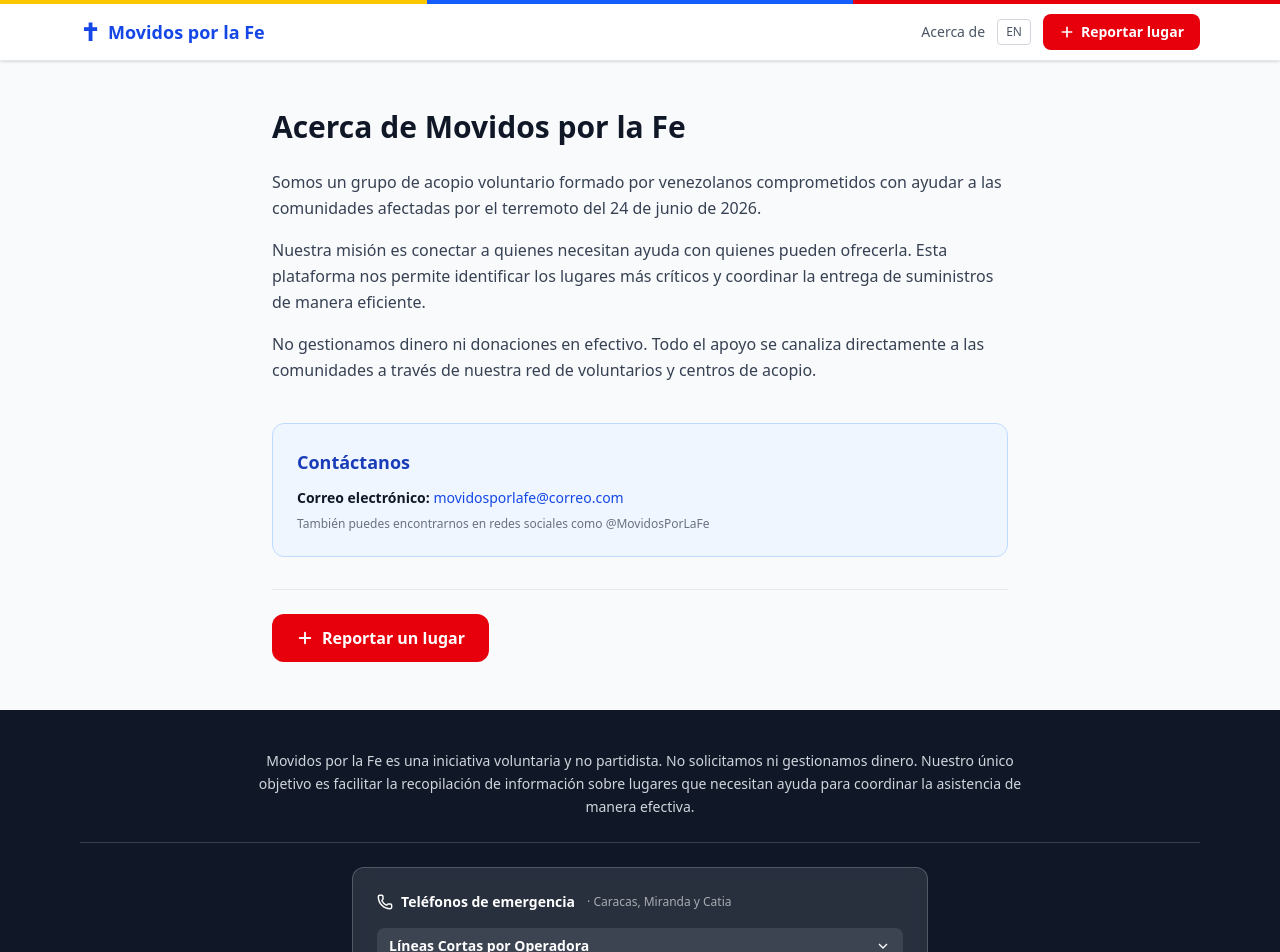
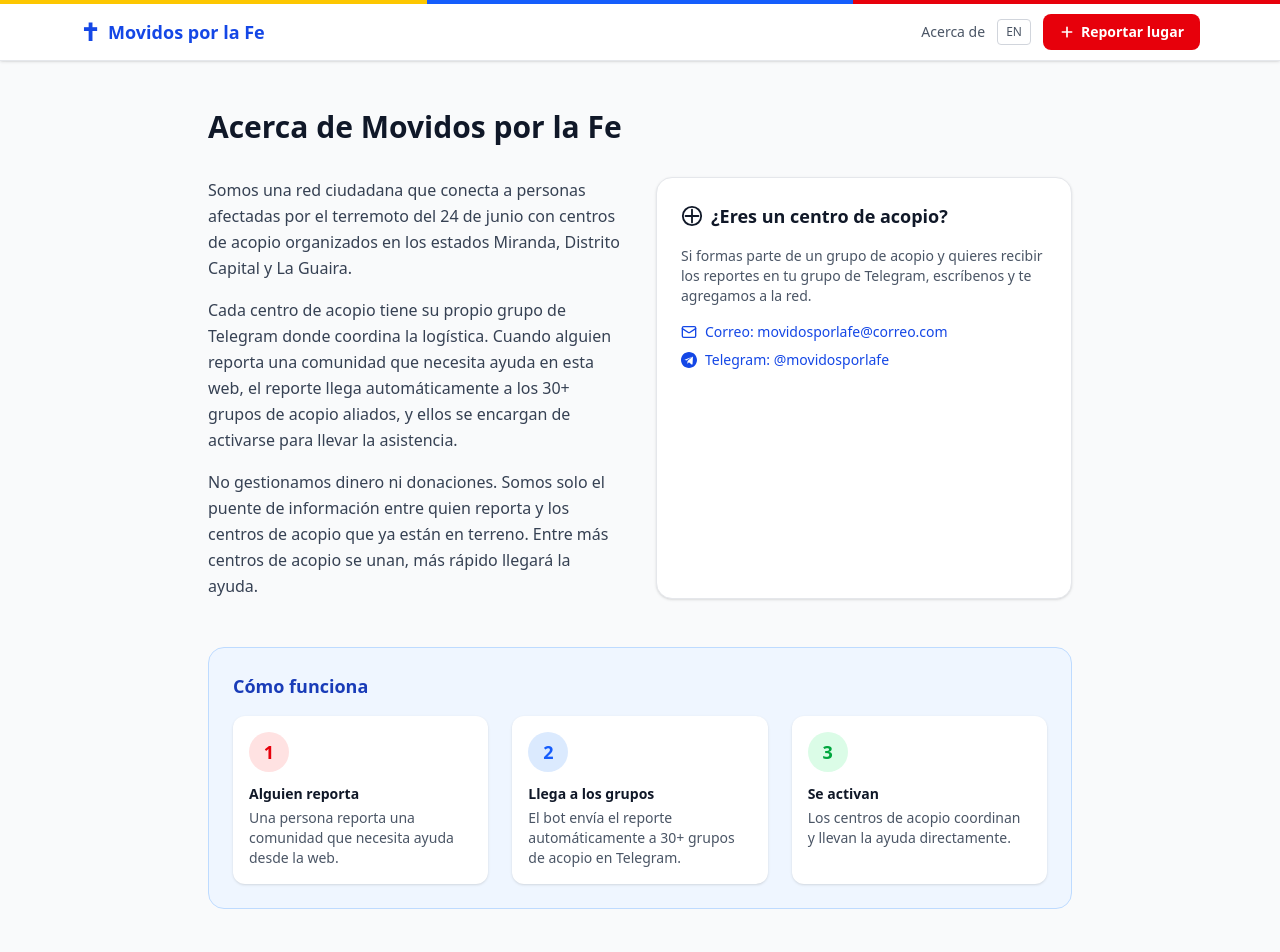
Before and after one commit to Th3Monarch/movidos-por-la-fe, a Next.js app: page /acerca in a window 1280 px wide. Shown: the top 952 px of the page. Built offline with nearby package versions, Linux system fonts and the light colour scheme.

Commit message:
multi-grupo Telegram, nueva pagina acerca de

```diff
--- a/src/app/acerca/page.tsx
+++ b/src/app/acerca/page.tsx
@@ -3,34 +3,97 @@
 import { useLang } from "@/lib/LanguageProvider";
 
 export default function AcercaPage() {
-  const { t } = useLang();
+  const { t, lang } = useLang();
 
   return (
-    <div className="max-w-3xl mx-auto px-4 py-12">
-      <h1 className="text-3xl font-bold text-gray-900 mb-6">{t("about.title")}</h1>
+    <div className="max-w-4xl mx-auto px-4 py-12">
+      <h1 className="text-3xl font-bold text-gray-900 mb-8">{t("about.title")}</h1>
 
+      <div className="grid md:grid-cols-2 gap-8 mb-12">
         <div className="space-y-4 text-gray-700 leading-relaxed">
           <p>{t("about.p1")}</p>
           <p>{t("about.p2")}</p>
           <p>{t("about.p3")}</p>
         </div>
-
-      <div className="mt-10 bg-blue-50 border border-blue-200 rounded-xl p-6">
-        <h2 className="font-bold text-lg text-blue-800 mb-3">{t("about.contact")}</h2>
+        <div className="bg-white border border-gray-200 rounded-2xl p-6 shadow-sm">
+          <h2 className="font-bold text-lg text-gray-900 mb-4 flex items-center gap-2">
+            <svg width="22" height="22" viewBox="0 0 24 24" fill="none" stroke="currentColor" strokeWidth="2" strokeLinecap="round" strokeLinejoin="round">
+              <path d="M12 5v14M5 12h14" />
+              <circle cx="12" cy="12" r="10" />
+            </svg>
+            {t("about.join")}
+          </h2>
+          <p className="text-gray-600 text-sm mb-4">{t("about.join_text")}</p>
           <div className="space-y-2 text-sm">
-          <p>
-            <span className="font-semibold">{t("about.email")}:</span>{" "}
-            <a href="mailto:movidosporlafe@correo.com" className="text-blue-700 hover:underline">
-              movidosporlafe@correo.com
+            <a
+              href="mailto:movidosporlafe@correo.com"
+              className="flex items-center gap-2 text-blue-700 hover:underline"
+            >
+              <svg width="16" height="16" viewBox="0 0 24 24" fill="none" stroke="currentColor" strokeWidth="2" strokeLinecap="round" strokeLinejoin="round">
+                <rect x="2" y="4" width="20" height="16" rx="2" />
+                <path d="m22 7-8.97 5.7a1.94 1.94 0 0 1-2.06 0L2 7" />
+              </svg>
+              {t("about.email")}: movidosporlafe@correo.com
             </a>
-          </p>
-          <p className="text-gray-500 text-xs mt-2">
-            También puedes encontrarnos en redes sociales como @MovidosPorLaFe
-          </p>
+            <a
+              href="https://t.me/movidosporlafe"
+              target="_blank"
+              className="flex items-center gap-2 text-blue-700 hover:underline"
+            >
+              <svg width="16" height="16" viewBox="0 0 24 24" fill="currentColor">
+                <path d="M12 0C5.373 0 0 5.373 0 12s5.373 12 12 12 12-5.373 12-12S18.627 0 12 0zM5.5 11.5l11.2-4.4c.5-.2 1 .1 1.1.6l.1.1-.6 10.2c-.1.5-.5.8-1 .8-.4 0-.7-.2-.9-.4l-3.5-2.9-1.7 1.6c-.2.2-.4.3-.7.3l.3-3.8 6.5-5.9c.2-.2 0-.3-.2-.2l-8 5.1-3.6-1.2c-.5-.2-.5-.5-.1-.6z" />
+              </svg>
+              {t("about.telegram")}: @movidosporlafe
+            </a>
+          </div>
         </div>
       </div>
 
-      <div className="mt-8 border-t border-gray-200 pt-6">
+      {lang === "es" ? (
+        <div className="bg-blue-50 border border-blue-200 rounded-2xl p-6 mb-12">
+          <h2 className="font-bold text-lg text-blue-800 mb-4">Cómo funciona</h2>
+          <div className="grid sm:grid-cols-3 gap-6 text-sm">
+            <div className="bg-white rounded-xl p-4 shadow-sm">
+              <div className="w-10 h-10 bg-red-100 rounded-full flex items-center justify-center mb-3 text-red-600 font-bold text-lg">1</div>
+              <h3 className="font-semibold text-gray-900 mb-1">Alguien reporta</h3>
+              <p className="text-gray-600">Una persona reporta una comunidad que necesita ayuda desde la web.</p>
+            </div>
+            <div className="bg-white rounded-xl p-4 shadow-sm">
+              <div className="w-10 h-10 bg-blue-100 rounded-full flex items-center justify-center mb-3 text-blue-600 font-bold text-lg">2</div>
+              <h3 className="font-semibold text-gray-900 mb-1">Llega a los grupos</h3>
+              <p className="text-gray-600">El bot envía el reporte automáticamente a 30+ grupos de acopio en Telegram.</p>
+            </div>
+            <div className="bg-white rounded-xl p-4 shadow-sm">
+              <div className="w-10 h-10 bg-green-100 rounded-full flex items-center justify-center mb-3 text-green-600 font-bold text-lg">3</div>
+              <h3 className="font-semibold text-gray-900 mb-1">Se activan</h3>
+              <p className="text-gray-600">Los centros de acopio coordinan y llevan la ayuda directamente.</p>
+            </div>
+          </div>
+        </div>
+      ) : (
+        <div className="bg-blue-50 border border-blue-200 rounded-2xl p-6 mb-12">
+          <h2 className="font-bold text-lg text-blue-800 mb-4">How it works</h2>
+          <div className="grid sm:grid-cols-3 gap-6 text-sm">
+            <div className="bg-white rounded-xl p-4 shadow-sm">
+              <div className="w-10 h-10 bg-red-100 rounded-full flex items-center justify-center mb-3 text-red-600 font-bold text-lg">1</div>
+              <h3 className="font-semibold text-gray-900 mb-1">Someone reports</h3>
+              <p className="text-gray-600">A person reports a community in need through the website.</p>
+            </div>
+            <div className="bg-white rounded-xl p-4 shadow-sm">
+              <div className="w-10 h-10 bg-blue-100 rounded-full flex items-center justify-center mb-3 text-blue-600 font-bold text-lg">2</div>
+              <h3 className="font-semibold text-gray-900 mb-1">Groups receive it</h3>
+              <p className="text-gray-600">The bot sends the report to 30+ relief center Telegram groups.</p>
+            </div>
+            <div className="bg-white rounded-xl p-4 shadow-sm">
+              <div className="w-10 h-10 bg-green-100 rounded-full flex items-center justify-center mb-3 text-green-600 font-bold text-lg">3</div>
+              <h3 className="font-semibold text-gray-900 mb-1">They activate</h3>
+              <p className="text-gray-600">Relief centers coordinate and deliver help directly.</p>
+            </div>
+          </div>
+        </div>
+      )}
+
+      <div className="border-t border-gray-200 pt-8">
         <a
           href="/reportar"
           className="inline-flex items-center gap-2 bg-red-600 hover:bg-red-700 text-white font-semibold px-6 py-3 rounded-xl transition-colors"
--- a/src/i18n/es.json
+++ b/src/i18n/es.json
@@ -71,11 +71,14 @@
   "form.error": "Ocurrió un error al enviar el reporte. Intenta de nuevo.",
   "form.required": "Campo requerido",
   "about.title": "Acerca de Movidos por la Fe",
-  "about.p1": "Somos un grupo de acopio voluntario formado por venezolanos comprometidos con ayudar a las comunidades afectadas por el terremoto del 24 de junio de 2026.",
-  "about.p2": "Nuestra misión es conectar a quienes necesitan ayuda con quienes pueden ofrecerla. Esta plataforma nos permite identificar los lugares más críticos y coordinar la entrega de suministros de manera eficiente.",
-  "about.p3": "No gestionamos dinero ni donaciones en efectivo. Todo el apoyo se canaliza directamente a las comunidades a través de nuestra red de voluntarios y centros de acopio.",
-  "about.contact": "Contáctanos",
-  "about.email": "Correo electrónico",
+  "about.p1": "Somos una red ciudadana que conecta a personas afectadas por el terremoto del 24 de junio con centros de acopio organizados en los estados Miranda, Distrito Capital y La Guaira.",
+  "about.p2": "Cada centro de acopio tiene su propio grupo de Telegram donde coordina la logística. Cuando alguien reporta una comunidad que necesita ayuda en esta web, el reporte llega automáticamente a los 30+ grupos de acopio aliados, y ellos se encargan de activarse para llevar la asistencia.",
+  "about.p3": "No gestionamos dinero ni donaciones. Somos solo el puente de información entre quien reporta y los centros de acopio que ya están en terreno. Entre más centros de acopio se unan, más rápido llegará la ayuda.",
+  "about.join": "¿Eres un centro de acopio?",
+  "about.join_text": "Si formas parte de un grupo de acopio y quieres recibir los reportes en tu grupo de Telegram, escríbenos y te agregamos a la red.",
+  "about.contact_title": "Únete a la red",
+  "about.email": "Correo",
+  "about.telegram": "Telegram",
   "footer.mission": "Movidos por la Fe es una iniciativa voluntaria y no partidista. No solicitamos ni gestionamos dinero. Nuestro único objetivo es facilitar la recopilación de información sobre lugares que necesitan ayuda para coordinar la asistencia de manera efectiva.",
   "footer.emergency": "Ante una emergencia médica, llama a los organismos de rescate. Verifica siempre la información antes de difundirla.",
   "footer.problem": "¿Encontraste un problema en el sitio?",
--- a/src/lib/telegram.ts
+++ b/src/lib/telegram.ts
@@ -1,7 +1,9 @@
 const TELEGRAM_BOT_TOKEN = process.env.TELEGRAM_BOT_TOKEN!;
-const TELEGRAM_CHAT_ID = process.env.TELEGRAM_CHAT_ID!;
+const TELEGRAM_CHAT_IDS = (process.env.TELEGRAM_CHAT_IDS || process.env.TELEGRAM_CHAT_ID || "").split(",").map(s => s.trim()).filter(Boolean);
+const SITE_URL = process.env.SITE_URL || "https://movidos-por-la-fe.up.railway.app";
 
 interface PlaceData {
+  id?: string | number;
   name: string;
   state: string;
   city: string;
@@ -77,7 +79,7 @@ function buildMessage(data: PlaceData): string {
       ? `<b>🖼 Fotos:</b> ${data.photo_urls.length} adjunta(s)`
       : null,
     `<b>🔗 Ver en web:</b>`,
-    `https://movidosporlafe.vercel.app`,
+    `${SITE_URL}/lugar/${data.id}`,
   ]
     .filter(Boolean)
     .join("\n");
@@ -95,7 +97,7 @@ async function fetchWithTimeout(url: string, options: RequestInit, ms = 20000) {
 }
 
 export async function sendTelegramNotification(data: PlaceData): Promise<boolean> {
-  if (!TELEGRAM_BOT_TOKEN || !TELEGRAM_CHAT_ID) {
+  if (!TELEGRAM_BOT_TOKEN || TELEGRAM_CHAT_IDS.length === 0) {
     console.warn("Telegram not configured");
     return false;
   }
@@ -103,6 +105,9 @@ export async function sendTelegramNotification(data: PlaceData): Promise<boolean
   const api = `https://api.telegram.org/bot${TELEGRAM_BOT_TOKEN}`;
   const text = buildMessage(data);
 
+  let allOk = true;
+
+  for (const chatId of TELEGRAM_CHAT_IDS) {
     try {
       if (data.photo_urls && data.photo_urls.length > 0) {
         const media = data.photo_urls.slice(0, 10).map((url, i) => ({
@@ -115,29 +120,30 @@ export async function sendTelegramNotification(data: PlaceData): Promise<boolean
         const res = await fetchWithTimeout(`${api}/sendMediaGroup`, {
           method: "POST",
           headers: { "Content-Type": "application/json" },
-        body: JSON.stringify({ chat_id: TELEGRAM_CHAT_ID, media }),
+          body: JSON.stringify({ chat_id: chatId, media }),
         });
 
         if (!res.ok) {
-        const errText = await res.text();
           const fallback = await fetchWithTimeout(`${api}/sendMessage`, {
             method: "POST",
             headers: { "Content-Type": "application/json" },
-          body: JSON.stringify({ chat_id: TELEGRAM_CHAT_ID, text, parse_mode: "HTML", disable_web_page_preview: true }),
+            body: JSON.stringify({ chat_id: chatId, text, parse_mode: "HTML", disable_web_page_preview: true }),
           });
-        return fallback.ok;
+          if (!fallback.ok) allOk = false;
         }
-      return true;
-    }
-
+      } else {
         const res = await fetchWithTimeout(`${api}/sendMessage`, {
           method: "POST",
           headers: { "Content-Type": "application/json" },
-      body: JSON.stringify({ chat_id: TELEGRAM_CHAT_ID, text, parse_mode: "HTML", disable_web_page_preview: true }),
+          body: JSON.stringify({ chat_id: chatId, text, parse_mode: "HTML", disable_web_page_preview: true }),
         });
-    return res.ok;
+        if (!res.ok) allOk = false;
+      }
     } catch (err) {
-    console.warn("Telegram notification skipped (timeout or network):", err instanceof Error ? err.message : err);
-    return false;
+      console.warn(`Telegram error for chat ${chatId}:`, err instanceof Error ? err.message : err);
+      allOk = false;
     }
   }
+
+  return allOk;
+}
```
Also changed, not shown: src/i18n/en.json (+7 -4 lines). Lines whose indentation alone changed are shown as unchanged.
